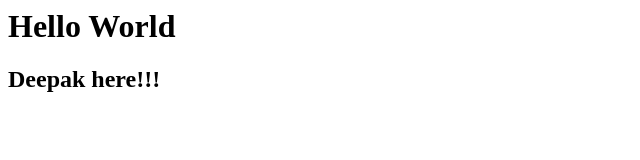
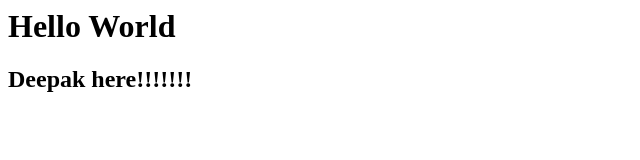
Before and after one commit to bash4me/bashrep, a plain HTML site: page Index.html in a window 1280 px wide. Shown: the full height of the page, 0-640 px from the left. Drawn offline with Linux system fonts and the light colour scheme.

Commit message:
ex changes

```diff
--- a/Index.html
+++ b/Index.html
@@ -5,7 +5,7 @@
 <body>
 <h1>Hello World</h1>
 <h2>
-Deepak here!!!
+Deepak here!!!!!!!
 </h2>
 <body>
 </html>
```
